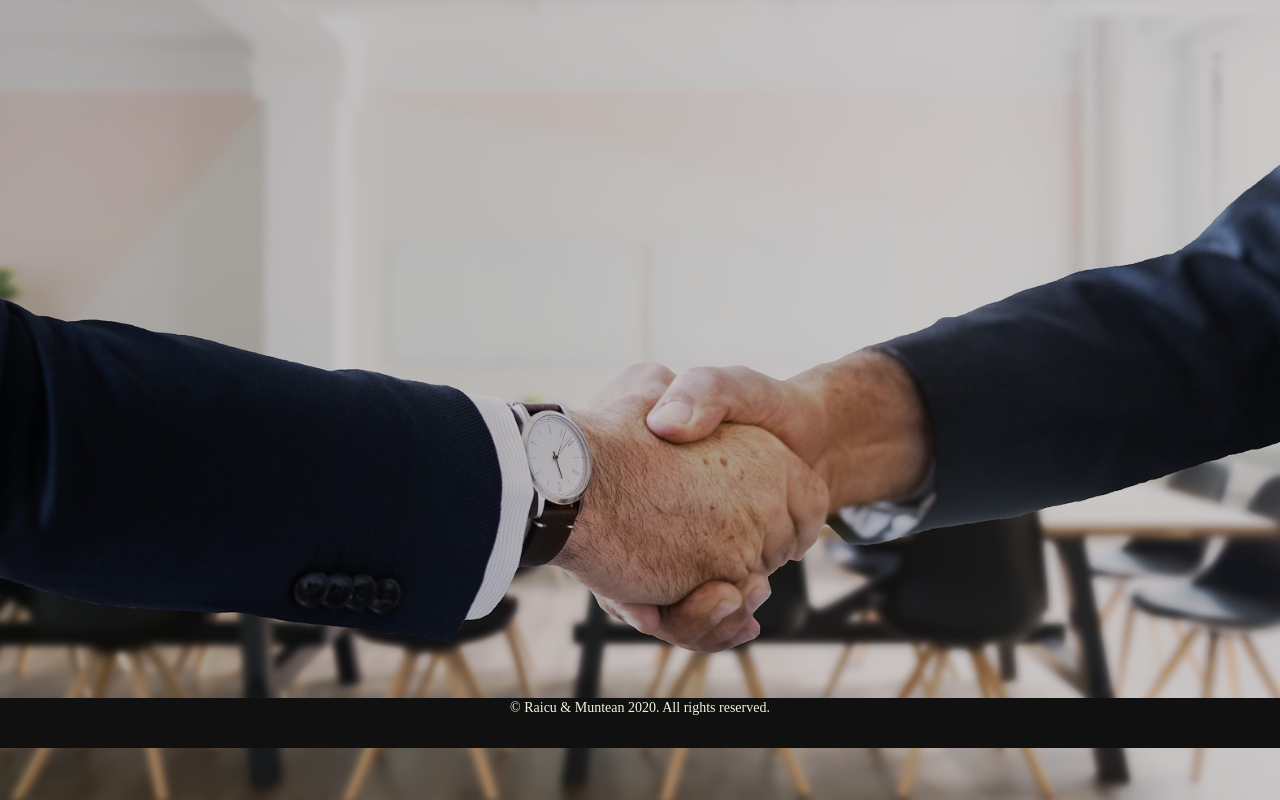
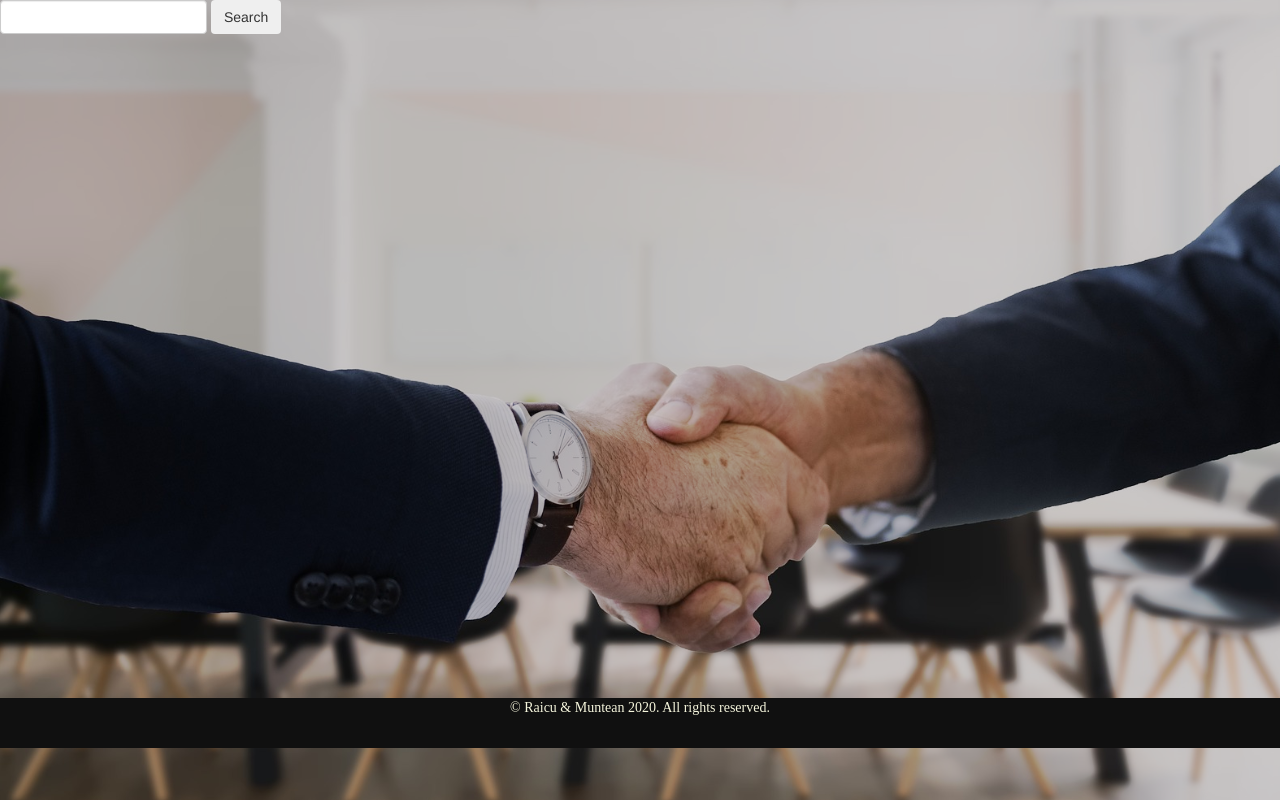
Before and after one commit to DailyJobsProject/dailyjobs, a Django app: page /posts/ in a window 1280 px wide. Shown: the part 52-852 px from the top of the page. Run offline with Django 3.2, Linux system fonts and the light colour scheme; some libraries are stand-ins or nearby versions.

Commit message:
added search bar

```diff
--- a/posts/templates/posts/companypost_list.html
+++ b/posts/templates/posts/companypost_list.html
@@ -1,7 +1,10 @@
 {% extends 'base.html' %}
 
 {% block content %}
-
+					<form class="form-inline my-2 my-lg-0" method="GET" action="{% url 'posts:search' %}" >
+						<input class="form-control mr-sm-2" type="search" name="search">
+						<button class="btn btn btn-outline-info my-2 my-sm-0" type="submit"> Search </button>
+					</form>
 <div class="container flex">
 
 	{% if user.is_company %}
--- a/posts/urls.py
+++ b/posts/urls.py
@@ -18,4 +18,5 @@ urlpatterns = [
     path('<int:pk>/post_update/', views.PostUpdateView.as_view(), name='update'),
     path('<int:pk>/apply/', views.post_apply, name='apply'),
     path('<int:pk>/application_delete/', views.ApplicationDeleteView.as_view(), name='application_delete'),
+    path('search', views.SearchView.as_view(), name='search'),
 ]
--- a/posts/views.py
+++ b/posts/views.py
@@ -129,3 +129,17 @@ class CompanyPostViewSet(viewsets.ModelViewSet):
 class ApplicationViewSet(viewsets.ModelViewSet):
     queryset = Application.objects.all().order_by('identifier')
     serializer_class = ApplicationSerializer
+
+class SearchView(ListView):
+    model = CompanyPost
+    template_name = 'posts/companypost_list.html'
+    context_object_name = 'posts'
+    def get_queryset(self):
+        result = super(SearchView, self).get_queryset()
+        query = self.request.GET.get('search')
+        if query:
+            postresult = CompanyPost.objects.filter(title__contains=query)
+            result = postresult
+        else:
+            result = None
+        return result
--- a/static/css/style.css
+++ b/static/css/style.css
@@ -61,7 +61,7 @@ html, content {
     background-color: rgba(169,169,169, 0.4);
 }
 
-/* .form-registration {
+.form-registration {
     margin: auto;
     width: 400px;
     padding: 10px;
@@ -71,7 +71,8 @@ html, content {
     margin-bottom: 40px;
     padding: 30px 50px 50px 50px;
     background-color: rgba(169,169,169, 0.4);
-} */
+}
+
 
 .auth-btns{
     color: white;
```
Also changed, not shown: media/profile_pics/antonio_vokVj7Y.png (added).
